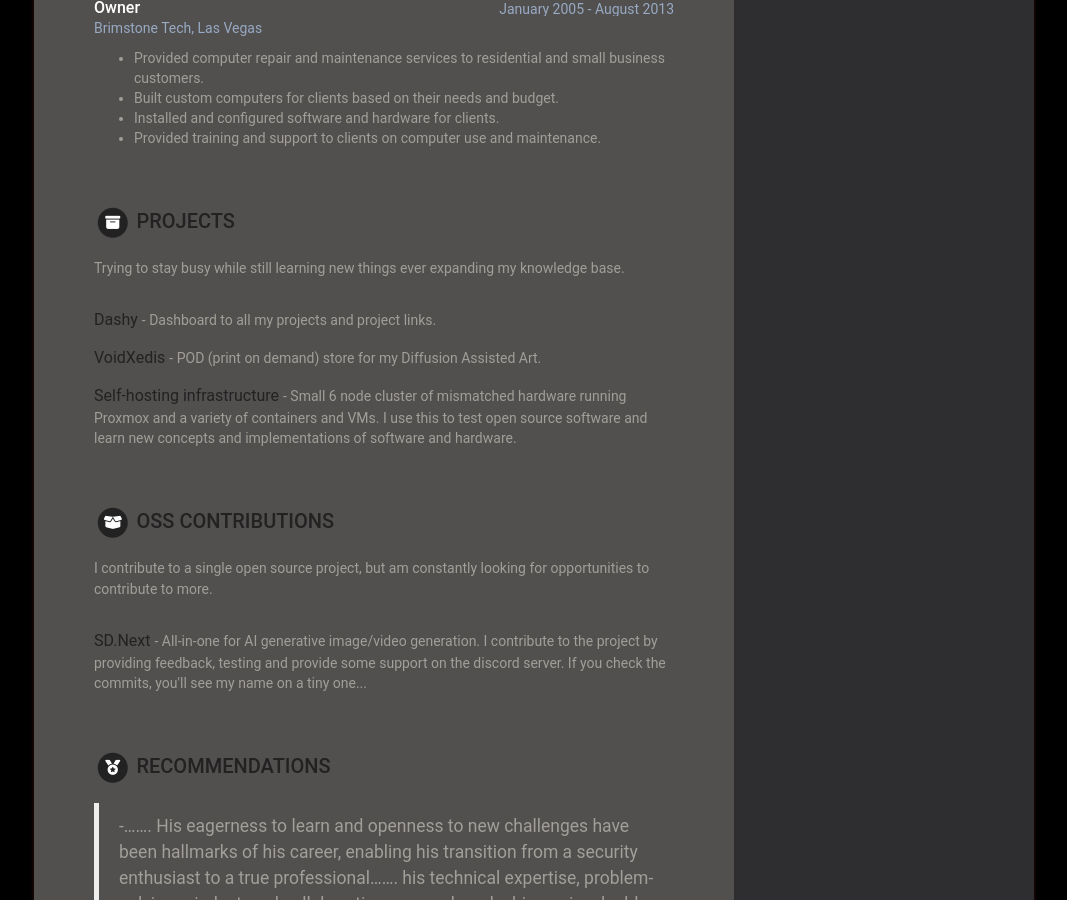
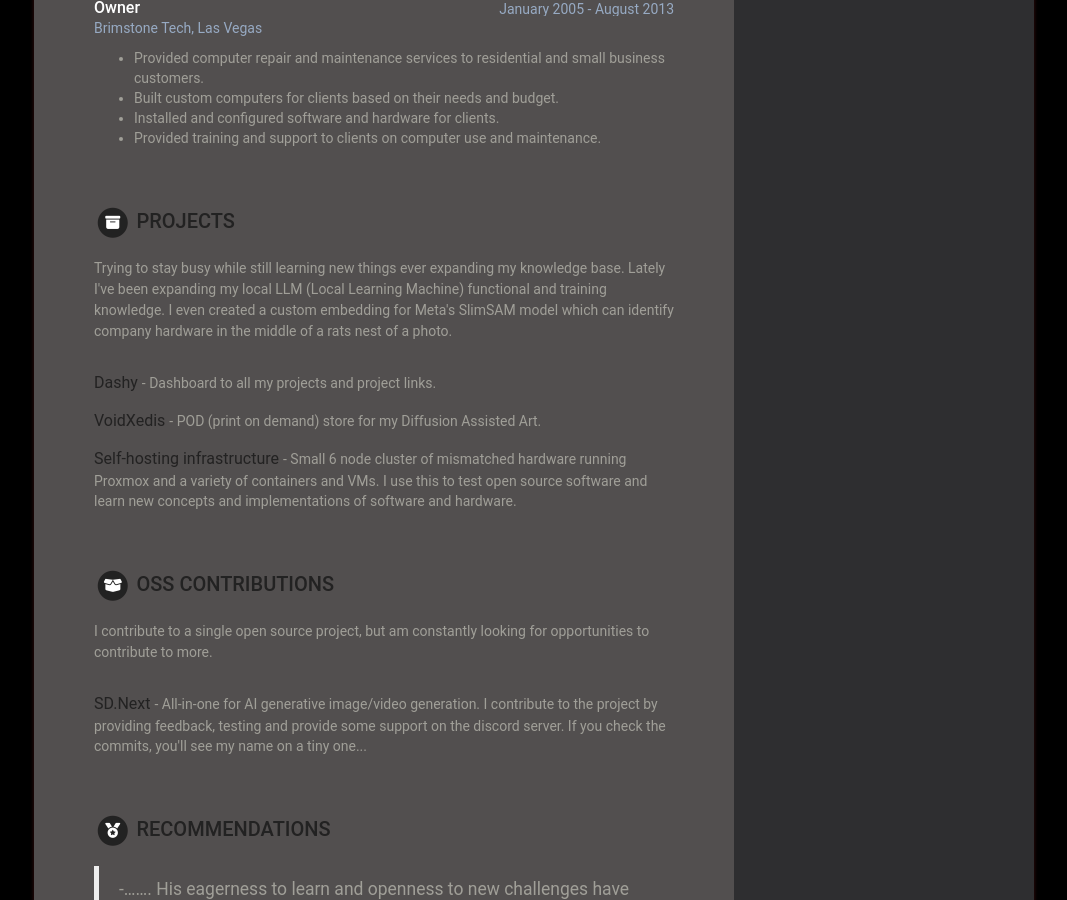
Before and after one commit to xedis/online-cv, a Jekyll site: the page built from index.html, in a window 1280 px wide and 900 px high, scrolled down 2229 px. Shown: the whole window, without its empty margins (106-1173 px from the left). Built offline with Jekyll 4.4.1, drawn with Linux system fonts in a browser that asks for light colours.

Commit message:
adding AI related knowledge

```diff
--- a/_data/data.yml
+++ b/_data/data.yml
@@ -147,7 +147,7 @@ experiences:
 projects:
     title: Projects
     intro: >
-      Trying to stay busy while still learning new things ever expanding my knowledge base.
+      Trying to stay busy while still learning new things ever expanding my knowledge base. Lately I've been expanding my local LLM (Local Learning Machine) functional and training knowledge. I even created a custom embedding for Meta's SlimSAM model which can identify company hardware in the middle of a rats nest of a photo.
     assignments:
       - title: Dashy
         link: "https://xedis.net"
```
